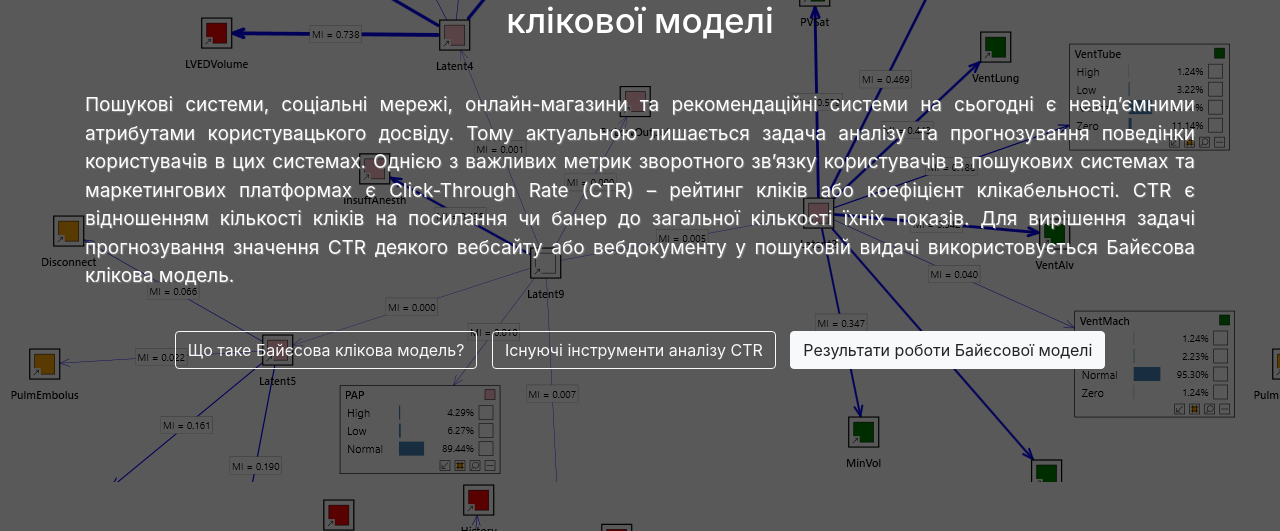
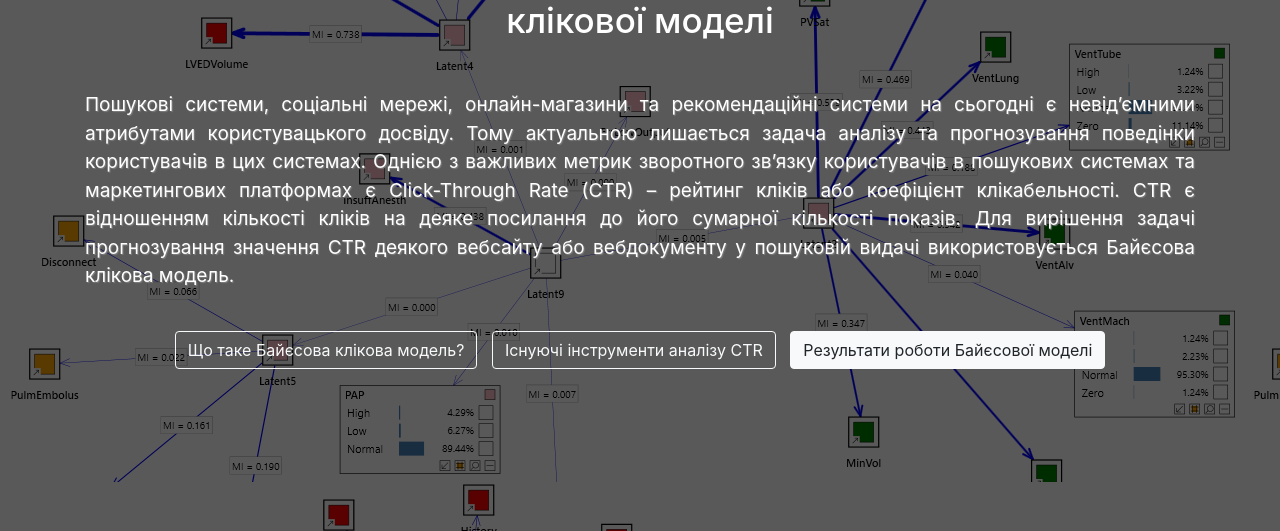
Before and after one commit to paulohloblin/flaskDBNProject, a Flask app: page / in a window 1280 px wide. Shown: the part 220-751 px from the top of the page. Run offline with Flask 2, Linux system fonts and the light colour scheme; parts of the project's set-up code (start-up, migrations or seed data) failed here and were passed over; some libraries are stand-ins or nearby versions.

Commit message:
index html updated

```diff
--- a/templates/index.html
+++ b/templates/index.html
@@ -23,7 +23,7 @@
     <h1>Незміщене прогнозування CTR з використанням Байєсової клікової моделі</h1>
     <p>
     Пошукові системи, соціальні мережі, онлайн-магазини та рекомендаційні системи на сьогодні є невід’ємними атрибутами користувацького досвіду. Тому актуальною лишається задача аналізу та прогнозування поведінки користувачів в цих системах.
-Однією з важливих метрик зворотного зв’язку користувачів в пошукових системах та маркетингових платформах є Click-Through Rate (CTR) – рейтинг кліків або коефіцієнт клікабельності. CTR є відношенням кількості кліків на посилання чи банер до загальної кількості їхніх показів.
+Однією з важливих метрик зворотного зв’язку користувачів в пошукових системах та маркетингових платформах є Click-Through Rate (CTR) – рейтинг кліків або коефіцієнт клікабельності. CTR є відношенням кількості кліків на деяке посилання до його сумарної кількості показів.
 Для вирішення задачі прогнозування значення CTR деякого вебсайту або вебдокументу у пошуковій видачі використовується Байєсова клікова модель.
 
     </p>
```
